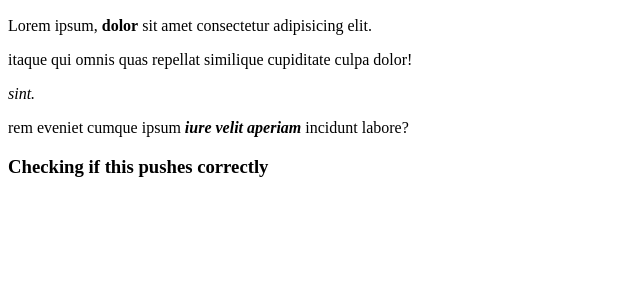
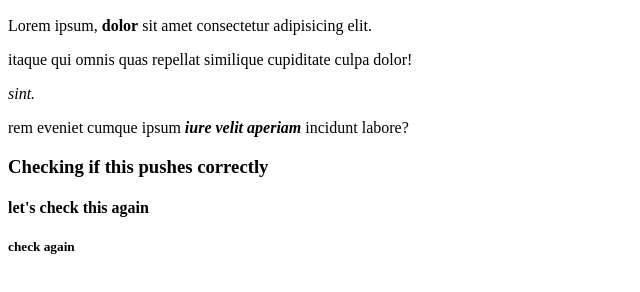
Before and after one commit to sfk30/htmlcssjava, a plain HTML site: page index.html in a window 1280 px wide. Shown: the part 178-470 px from the top of the page, without its empty margins (0-640 px from the left). Drawn offline with Linux system fonts and the light colour scheme.

Commit message:
this should work

```diff
--- a/index.html
+++ b/index.html
@@ -18,5 +18,7 @@
         <p>rem eveniet cumque ipsum <em><strong>iure velit aperiam</strong></em> incidunt labore?</p>
         <!-- says hello world -->
         <h3> Checking if this pushes correctly</h3>
+        <h4>let's check this again</h4>
+        <h5> check again</h5>
     </body>
 </html>
```
